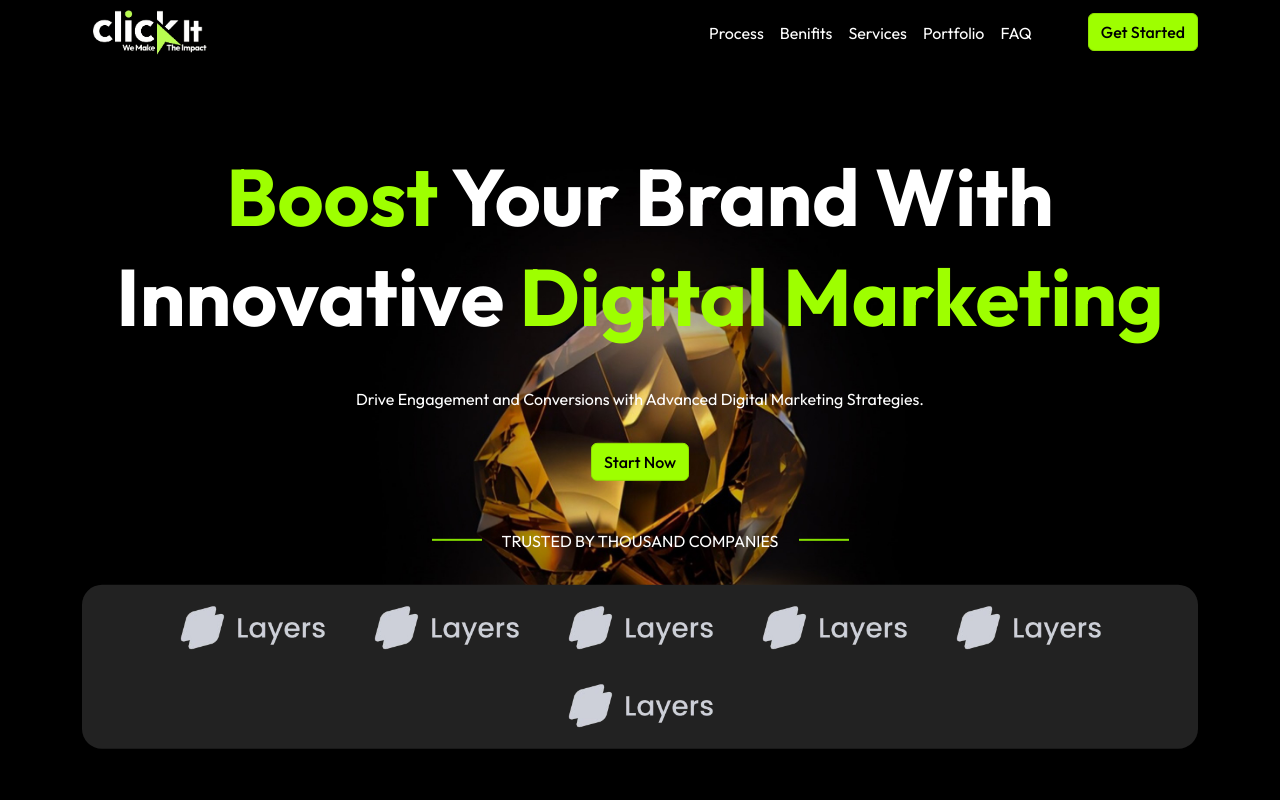
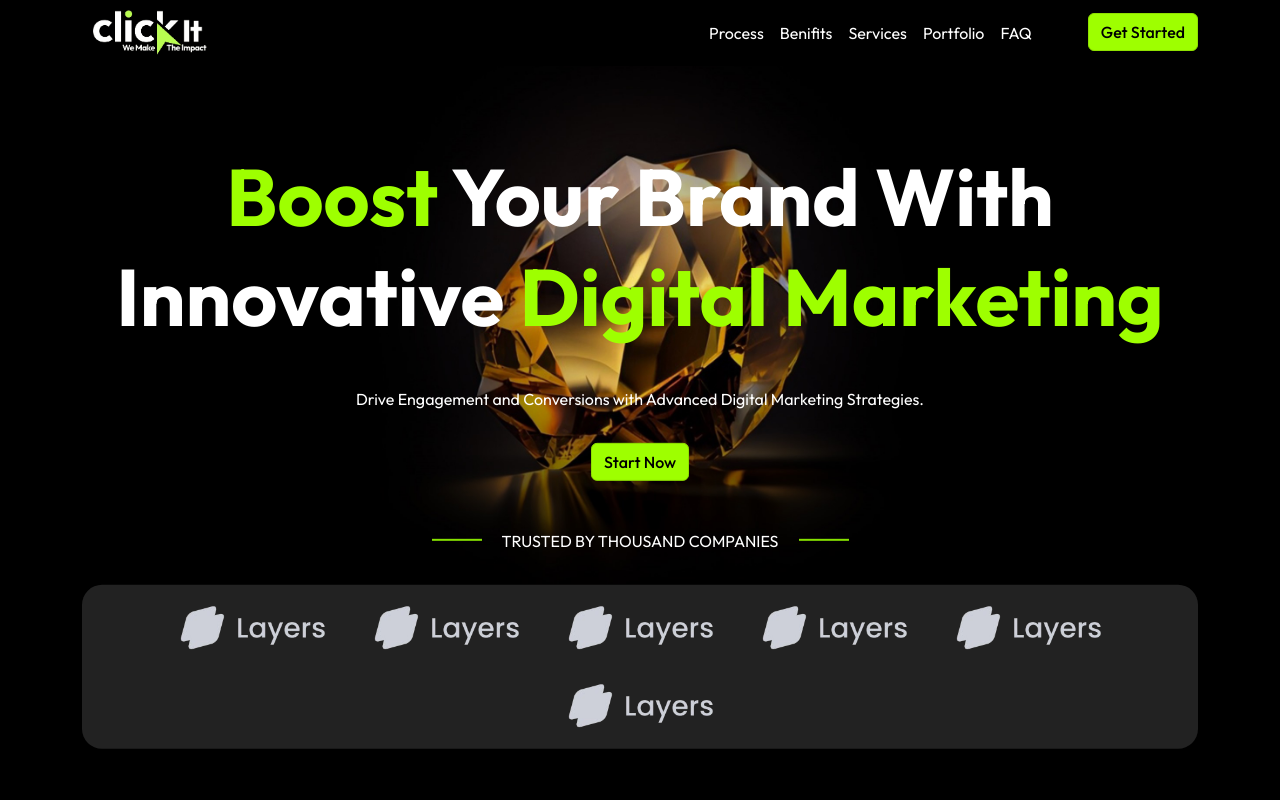
Before and after one commit to yasararafath2698/react-landing-page, a React (Create React App) app: page / in a window 1280 px wide. Shown: the top 800 px of the page. Built offline with nearby package versions, Linux system fonts and the light colour scheme.

Commit message:
testimonial added

```diff
--- a/src/index.css
+++ b/src/index.css
@@ -238,6 +238,9 @@ font-size: 1.1rem!important;
 .carousel-control-next:hover {
   background-color: #f8f8f8;
 }
+.img-div-pos{
+  top: 33%!important;
+}
 
 
 
@@ -259,7 +262,6 @@ font-size: 1.1rem!important;
   }
   .img-div-pos{
     top: 15% !important;
-    /* left: 59% !important; */
     z-index: -99;
   }
   .img-div-pos img{
```
